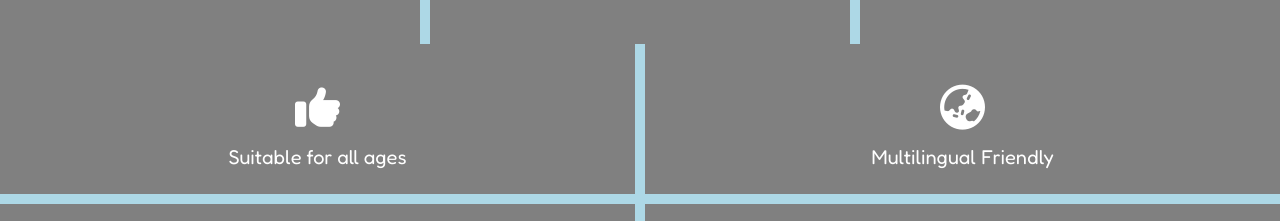
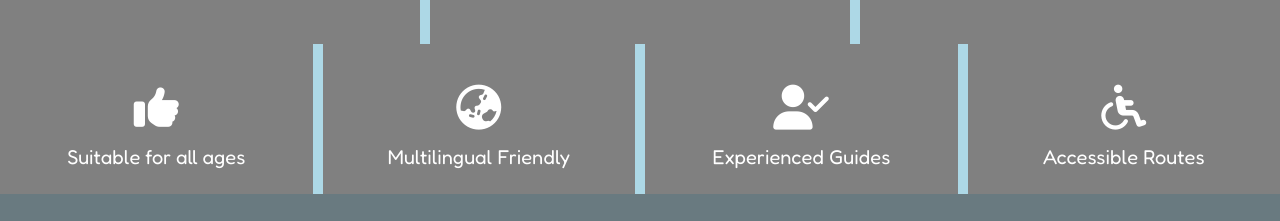
Before and after one commit to AlexBishopCode/60-MINUTE-SOHO, a plain HTML site: page index.html in a window 1280 px wide. Shown: the part 512-733 px from the top of the page. Drawn offline with Linux system fonts and the light colour scheme.

Commit message:
Adjust .container div responsiveness for larger screens

```diff
--- a/assets/css/style.css
+++ b/assets/css/style.css
@@ -257,6 +257,12 @@ div > span > h2 {
         grid-template-columns: repeat(3, 1fr);
         grid-gap: 10px;
     }
+
+    .container {
+        display: grid;
+        grid-template-columns: repeat(4, 1fr);
+        grid-gap: 10px;
+    }
 }
 
 /* Media query: tablets and larger (992px and up) */
```
